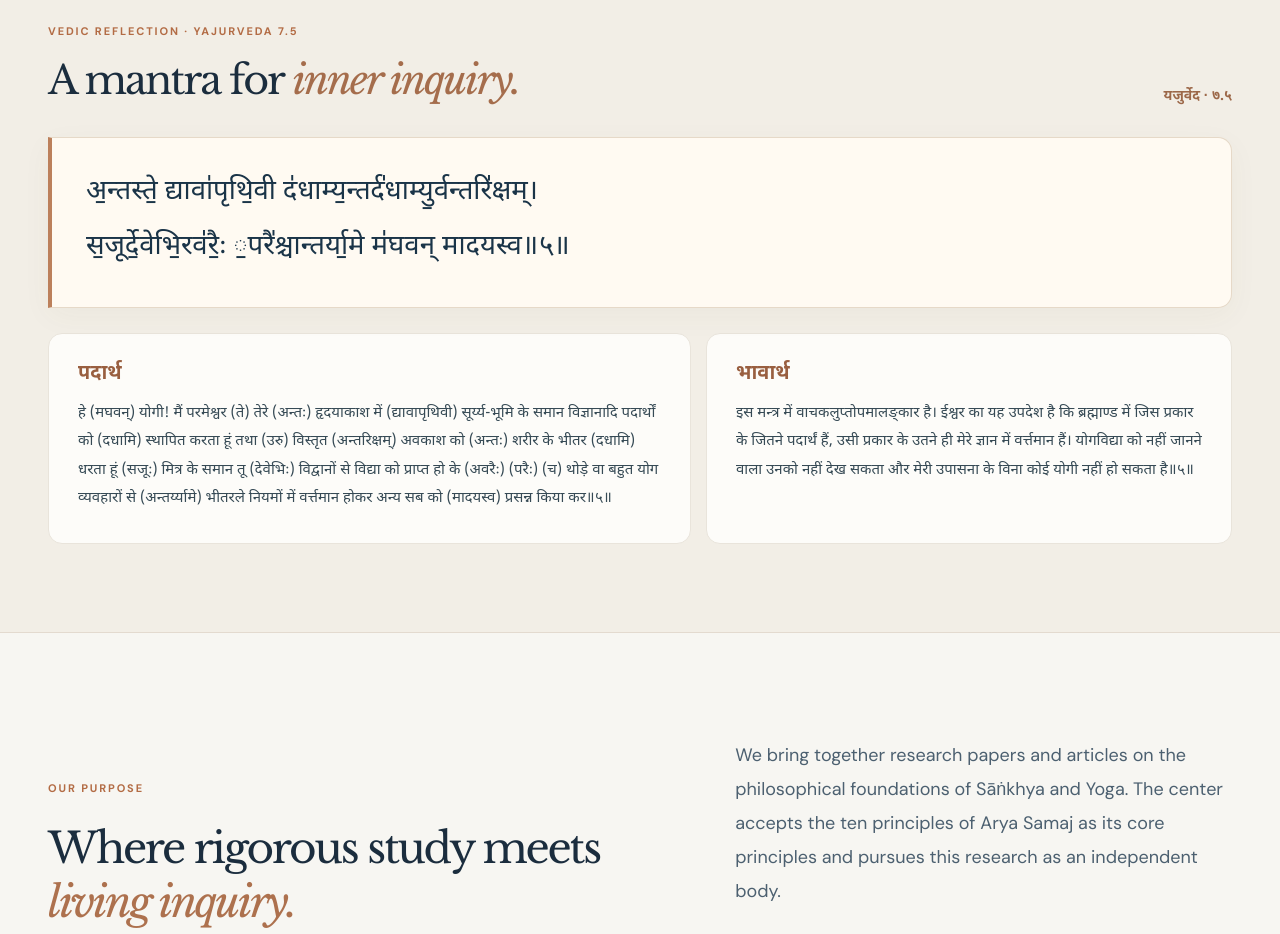
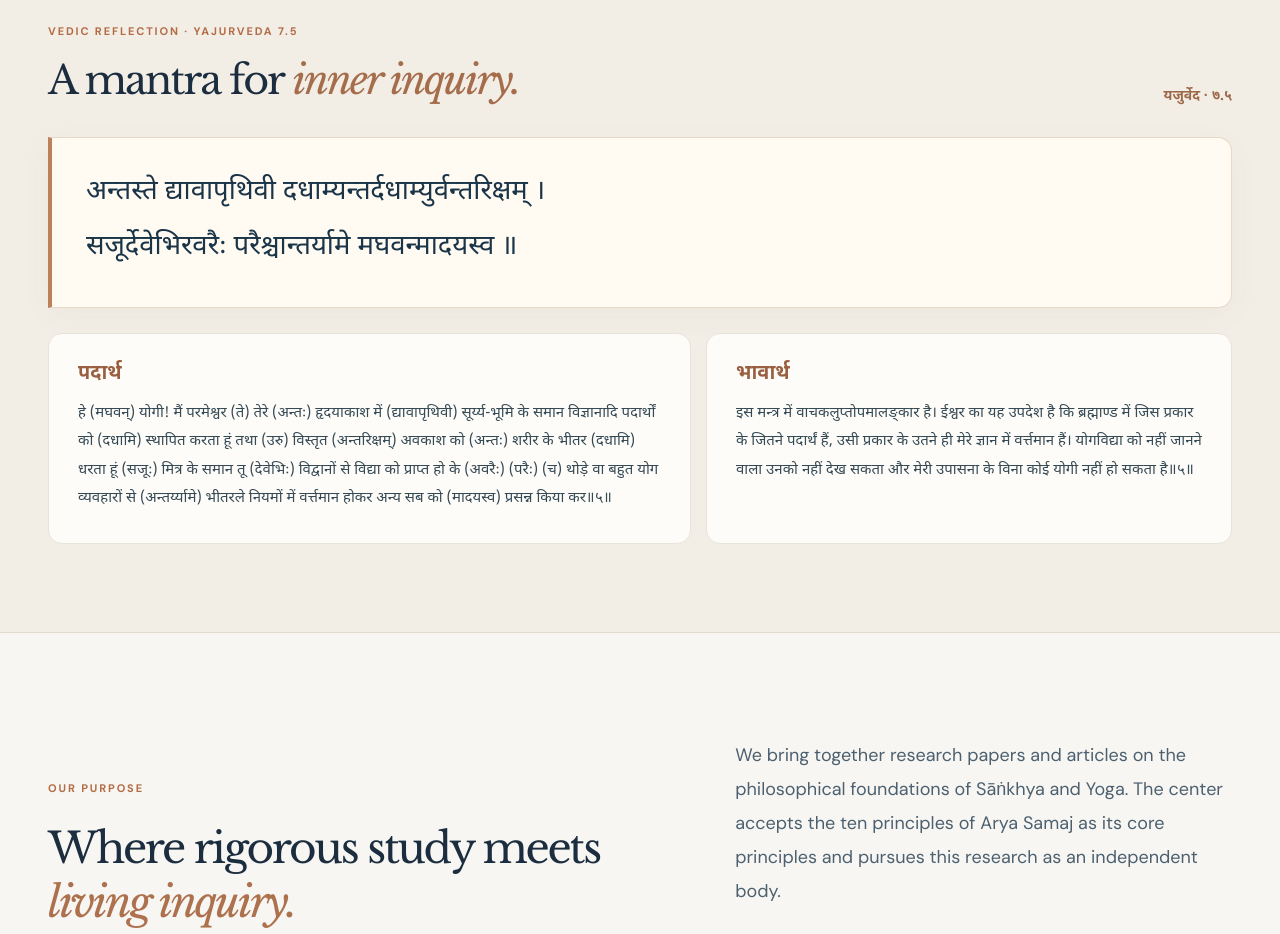
Before and after one commit to anilarya/Sankhya-Yog-Research-Center, a React (Vite) app: page / in a window 1280 px wide. Shown: the part 840-1774 px from the top of the page. Built offline with nearby package versions, Linux system fonts and the light colour scheme.

Commit message:
Use requested unaccented Yajurveda verse

```diff
--- a/src/main.jsx
+++ b/src/main.jsx
@@ -89,7 +89,7 @@ function Inspiration() {
 function FeaturedMantra() {
   return <section className="featured-mantra" aria-labelledby="mantra-heading"><div className="container">
     <div className="mantra-heading"><div><Eyebrow>VEDIC REFLECTION · YAJURVEDA 7.5</Eyebrow><h2 id="mantra-heading">A mantra for <em>inner inquiry.</em></h2></div><span className="mantra-reference">यजुर्वेद · ७.५</span></div>
-    <blockquote className="mantra-verse" lang="sa">अ॒न्तस्ते॒ द्यावा॑पृथि॒वी द॑धाम्य॒न्तर्द॑धाम्यु॒र्वन्तरि॑क्षम्।<br />स॒जूर्दे॒वेभि॒रव॑रैः॒ ॒परै॑श्चान्तर्या॒मे म॑घवन् मादयस्व॥५॥</blockquote>
+    <blockquote className="mantra-verse" lang="sa">अन्तस्ते द्यावापृथिवी दधाम्यन्तर्दधाम्युर्वन्तरिक्षम् ।<br />सजूर्देवेभिरवरैः परैश्चान्तर्यामे मघवन्मादयस्व ॥</blockquote>
     <div className="mantra-meaning" lang="hi">
       <article><h3>पदार्थ</h3><p>हे (मघवन्) योगी! मैं परमेश्वर (ते) तेरे (अन्तः) हृदयाकाश में (द्यावापृथिवी) सूर्य्य-भूमि के समान विज्ञानादि पदार्थों को (दधामि) स्थापित करता हूं तथा (उरु) विस्तृत (अन्तरिक्षम्) अवकाश को (अन्तः) शरीर के भीतर (दधामि) धरता हूं (सजूः) मित्र के समान तू (देवेभिः) विद्वानों से विद्या को प्राप्त हो के (अवरैः) (परैः) (च) थोड़े वा बहुत योग व्यवहारों से (अन्तर्य्यामे) भीतरले नियमों में वर्त्तमान होकर अन्य सब को (मादयस्व) प्रसन्न किया कर॥५॥</p></article>
       <article><h3>भावार्थ</h3><p>इस मन्त्र में वाचकलुप्तोपमालङ्कार है। ईश्वर का यह उपदेश है कि ब्रह्माण्ड में जिस प्रकार के जितने पदार्थं हैं, उसी प्रकार के उतने ही मेरे ज्ञान में वर्त्तमान हैं। योगविद्या को नहीं जानने वाला उनको नहीं देख सकता और मेरी उपासना के विना कोई योगी नहीं हो सकता है॥५॥</p></article>
```
